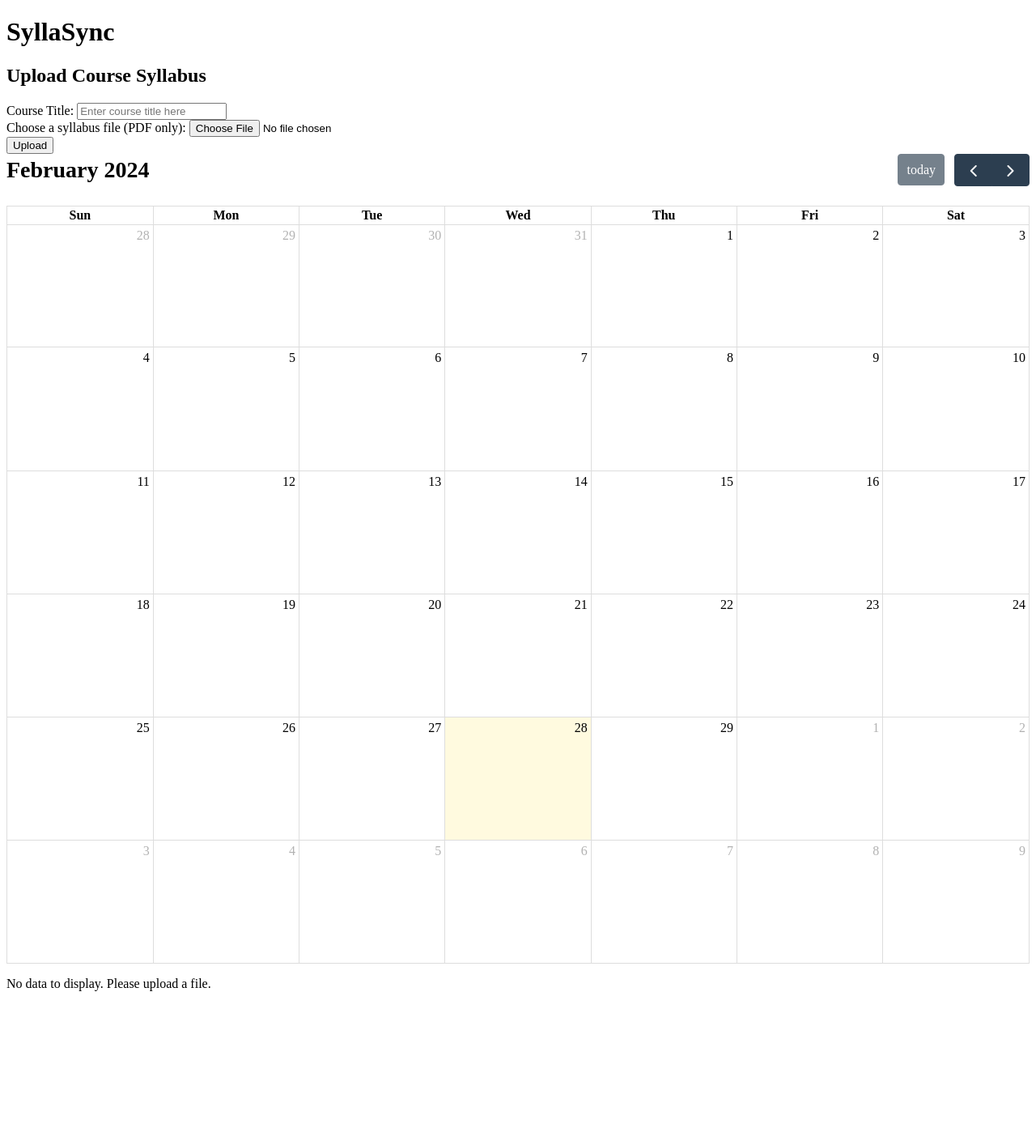
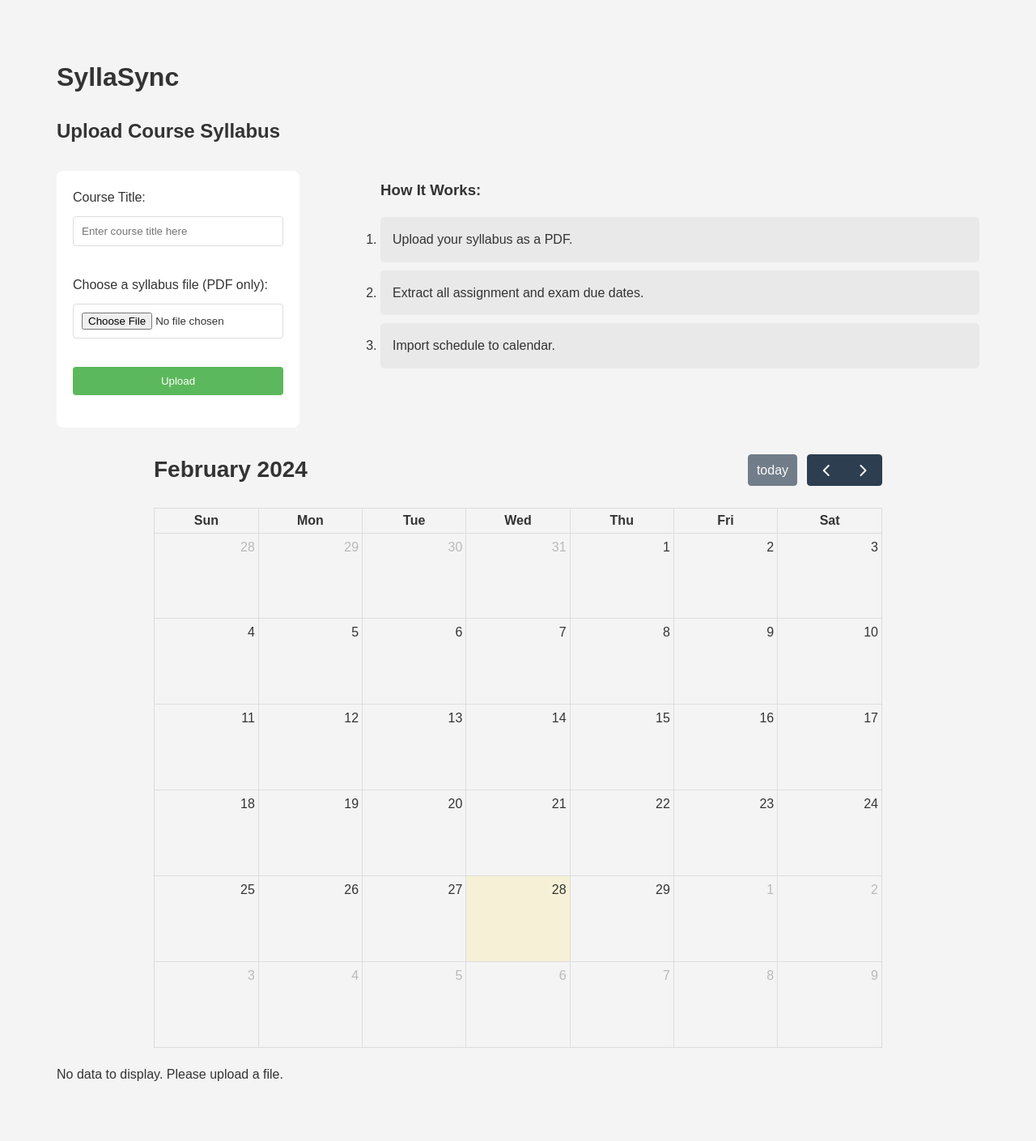
Before and after one commit to michellejslei/SyllaSync, a Flask app: page / in a window 1280 px wide. Shown: the whole page at 81% size. Before the commit the page ends 1224 px from the top, so only its background shows below. Run offline with Flask 3, Linux system fonts and the light colour scheme; data that the repository does not hold is empty; some libraries are stand-ins or nearby versions.

Commit message:
styling added

```diff
--- a/app.py
+++ b/app.py
@@ -3,16 +3,14 @@ import os
 import PyPDF2
 import re
 from dateutil.parser import parse
-from datetime import datetime
 
 UPLOAD_FOLDER = 'uploads'
 ALLOWED_EXTENSIONS = {'pdf'}
 
 events_storage = []
 
-# Create the Flask application
 app = Flask(__name__)
-app.config['UPLOAD_FOLDER'] = UPLOAD_FOLDER  # Configure the application to use the upload folder
+app.config['UPLOAD_FOLDER'] = UPLOAD_FOLDER
 app.secret_key = 'your_secret_key'
 
 os.makedirs(UPLOAD_FOLDER, exist_ok=True)
@@ -26,7 +24,7 @@ def allowed_file(filename):
            filename.rsplit('.', 1)[1].lower() in ALLOWED_EXTENSIONS
 
 def filter_unwanted_content(text):
-    # Allow only standard text characters, numbers, and common punctuation
+
     allowed_chars_pattern = re.compile(r'[^a-zA-Z0-9\s,.!?;:\'\"-]+')
 
     text_with_only_allowed_chars = re.sub(allowed_chars_pattern, '', text)
@@ -36,9 +34,10 @@ def extract_text_from_pdf(pdf_path):
     text = ''
     with open(pdf_path, 'rb') as file:
         pdf_reader = PyPDF2.PdfReader(file)
+
         for page in pdf_reader.pages:
             text += page.extract_text() + '\n'
-    # Apply the filter to the extracted text
+
     filtered_text = filter_unwanted_content(text)
     return filtered_text
 
--- /dev/null
+++ b/static/styles.css
@@ -0,0 +1,117 @@
+/* styles.css */
+body {
+    font-family: 'Arial', sans-serif;
+    line-height: 1.6;
+    margin: 70px;
+    padding: 0;
+    background: #f4f4f4;
+    color: #333;
+}
+
+h1, h2 {
+    color: #333;
+}
+
+form {
+    max-width: 300px;
+    margin: 10px 0; /* Top and bottom margin is 20px, left and right margin is 0 */
+    padding: 20px;
+    background: #fff;
+    border-radius: 8px;
+}
+
+label {
+    display: block;
+    margin-bottom: 10px;
+}
+
+input[type="text"],
+input[type="file"] {
+    box-sizing: border-box;
+    display: block;
+    width: 100%;
+    padding: 10px;
+    margin: 0 auto 10px auto;
+    border: 1px solid #ddd;
+    border-radius: 4px;
+}
+
+input[type="submit"] {
+    box-sizing: border-box;
+    display: block;
+    width: 100%;
+    padding: 10px;
+    margin-bottom: 20px;
+    background: #5cb85c;
+    color: white;
+    border: 0;
+    border-radius: 4px;
+    cursor: pointer;
+}
+
+input[type="submit"]:hover {
+    background: #4cae4c;
+}
+
+.container {
+    display: flex;
+    justify-content: space-between;
+    padding: 0px;
+}
+
+.form-container {
+    max-width: 300px;
+}
+
+.diagram-container {
+    flex-grow: 1;
+    padding-left: 100px;
+}
+
+.process-diagram {
+    list-style: decimal;
+    padding: 0;
+}
+
+.process-diagram li {
+    background: #e9e9e9;
+    margin-bottom: 10px;
+    padding: 15px;
+    border-radius: 5px;
+}
+
+.process-diagram li::before {
+    /* content: '→ '; */
+    font-weight: bold;
+}
+
+#calendar {
+    max-width: 900px;
+    margin: 20px auto;
+}
+
+ul {
+    list-style: none;
+    padding: 0;
+}
+
+ul li {
+    background: #fff;
+    margin-bottom: 10px;
+    padding: 20px;
+    border-left: 5px solid #5cb85c;
+}
+
+div#extracted-text {
+    max-width: 700px;
+    margin: 20px auto;
+    background: #fff;
+    padding: 20px;
+    border-radius: 8px;
+    border: 1px solid #ddd;
+}
+
+div#extracted-text pre {
+    white-space: pre-wrap;
+    word-wrap: break-word;
+}
--- a/templates/index.html
+++ b/templates/index.html
@@ -4,21 +4,13 @@
     <meta charset="UTF-8">
     <title>Upload Syllabus</title>
     <link href='https://cdnjs.cloudflare.com/ajax/libs/fullcalendar/5.10.1/main.min.css' rel='stylesheet' />
-    <script src='https://cdnjs.cloudflare.com/ajax/libs/fullcalendar/5.10.1/main.min.js'></script>
-    <script>
-        document.addEventListener('DOMContentLoaded', function() {
-            var calendarEl = document.getElementById('calendar');
-            var calendar = new FullCalendar.Calendar(calendarEl, {
-                initialView: 'dayGridMonth',
-                events: '/calendar_events'
-            });
-            calendar.render();
-        });
-    </script>
+    <link rel="stylesheet" href="{{ url_for('static', filename='styles.css') }}">
 </head>
 <body>
     <h1>SyllaSync</h1>
     <h2>Upload Course Syllabus</h2>
+    <div class="container">
+        <div class="form-container">
             <form action="/" method="post" enctype="multipart/form-data">
                 <label for="courseTitle">Course Title:</label>
                 <input type="text" id="courseTitle" name="courseTitle" placeholder="Enter course title here">
@@ -28,14 +20,26 @@
                 <br>
                 <input type="submit" value="Upload">
             </form>
+        </div>
+        <div class="diagram-container">
+            <h3>How It Works:</h3>
+            <ol class="process-diagram">
+                <li>Upload your syllabus as a PDF.</li>
+                <li>Extract all assignment and exam due dates.</li>
+                <li>Import schedule to calendar.</li>
+            </ol>
+        </div>
+    </div>
 
     <div id='calendar'></div>
 
     {% if extracted_data %}
-        <h3>{{ course_title }} - Extracted Assignments and Dates:</h3>
+        <h3>{{ course_title }} - Assignments and Dates:</h3>
         <ul>
             {% for date, assignment in extracted_data %}
-                <li>{{ date.strftime("%A, %B %d, %Y") }}: {{ assignment }}</li>
+                <!-- <li>{{ date.strftime("%A, %B %d, %Y") }}: {{ assignment }}</li> -->
+                <!-- <li>{{ date.strftime("%B %d, %Y") }}: {{ assignment }}</li> -->
+                <li><strong>{{ date.strftime("%B %d, %Y") }}</strong>: {{ assignment }}</li>
             {% endfor %}
         </ul>
     {% elif extracted_text %}
@@ -44,5 +48,19 @@
     {% else %}
         <p>No data to display. Please upload a file.</p>
     {% endif %}
+
+    <script src='https://cdnjs.cloudflare.com/ajax/libs/fullcalendar/5.10.1/main.min.js'></script>
+    <script>
+        document.addEventListener('DOMContentLoaded', function() {
+            var calendarEl = document.getElementById('calendar');
+            if (calendarEl) {
+                var calendar = new FullCalendar.Calendar(calendarEl, {
+                    initialView: 'dayGridMonth',
+                    events: '/calendar_events'
+                });
+                calendar.render();
+            }
+        });
+    </script>
 </body>
 </html>
```
Lines whose indentation alone changed are shown as unchanged.
